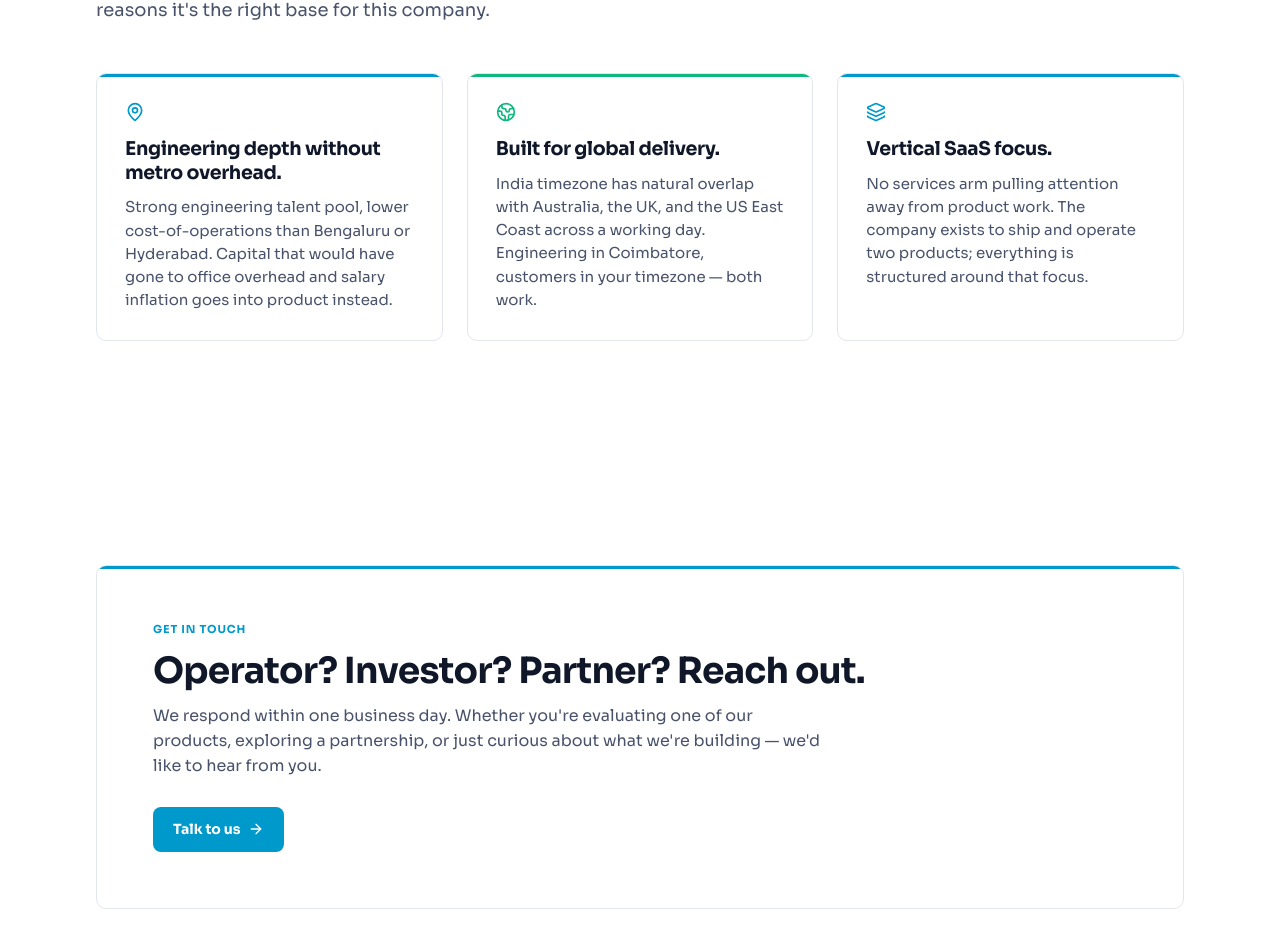
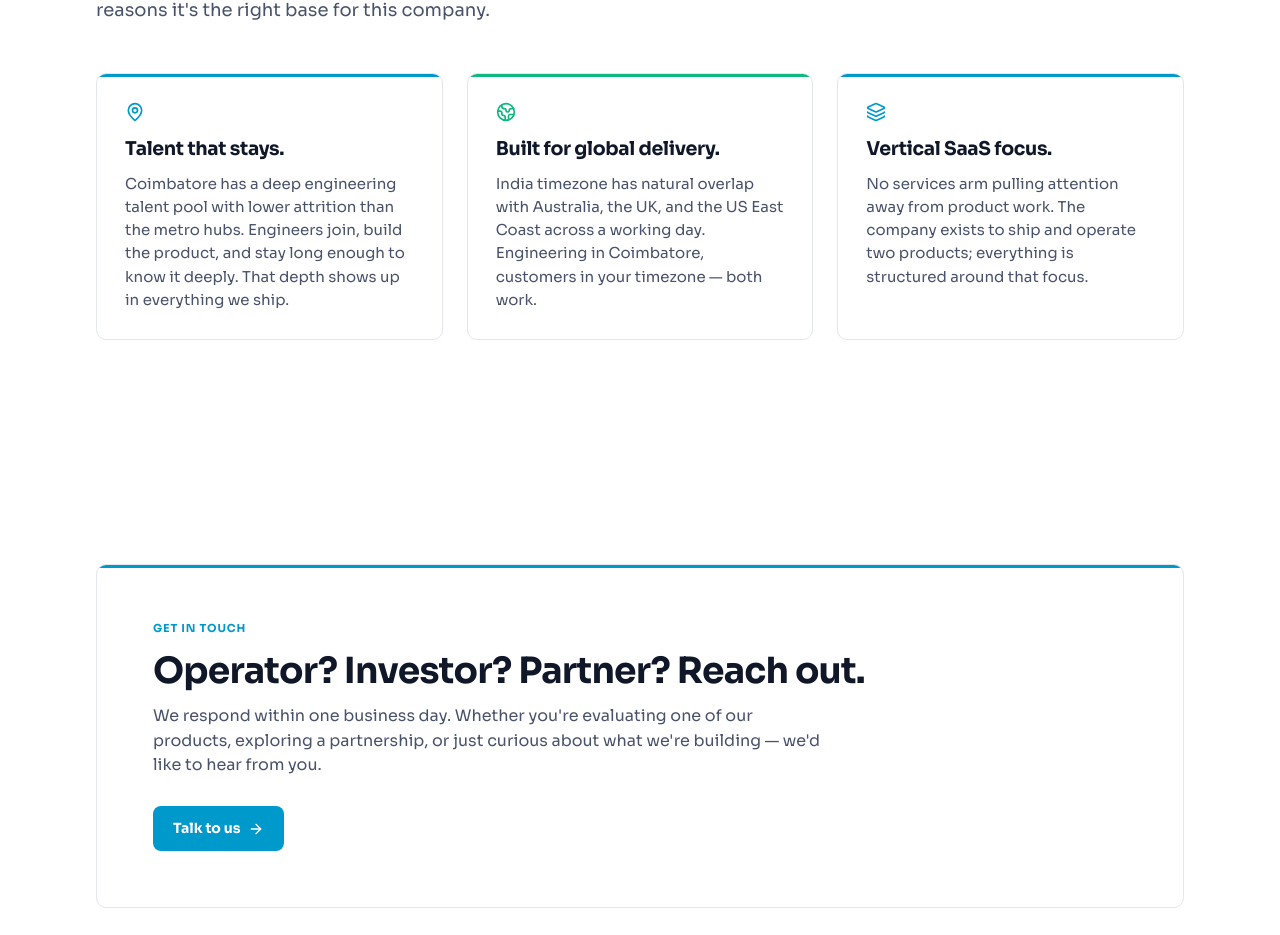
Before and after one commit to nuscript-tech/nuscript-in, a React (Vite) app: page /about in a window 1280 px wide. Shown: the part 2395-3330 px from the top of the page. Built offline with nearby package versions, Linux system fonts and the light colour scheme.

Commit message:
Reframe first Coimbatore card on the buyer-side benefit

```diff
--- a/src/pages/About.jsx
+++ b/src/pages/About.jsx
@@ -97,9 +97,9 @@ const COIMBATORE_REASONS = [
   {
     accent:  'cyan',
     icon:    MapPin,
-    title:   'Engineering depth without metro overhead.',
+    title:   'Talent that stays.',
     body:
-      "Strong engineering talent pool, lower cost-of-operations than Bengaluru or Hyderabad. Capital that would have gone to office overhead and salary inflation goes into product instead.",
+      'Coimbatore has a deep engineering talent pool with lower attrition than the metro hubs. Engineers join, build the product, and stay long enough to know it deeply. That depth shows up in everything we ship.',
   },
   {
     accent:  'emerald',
```
